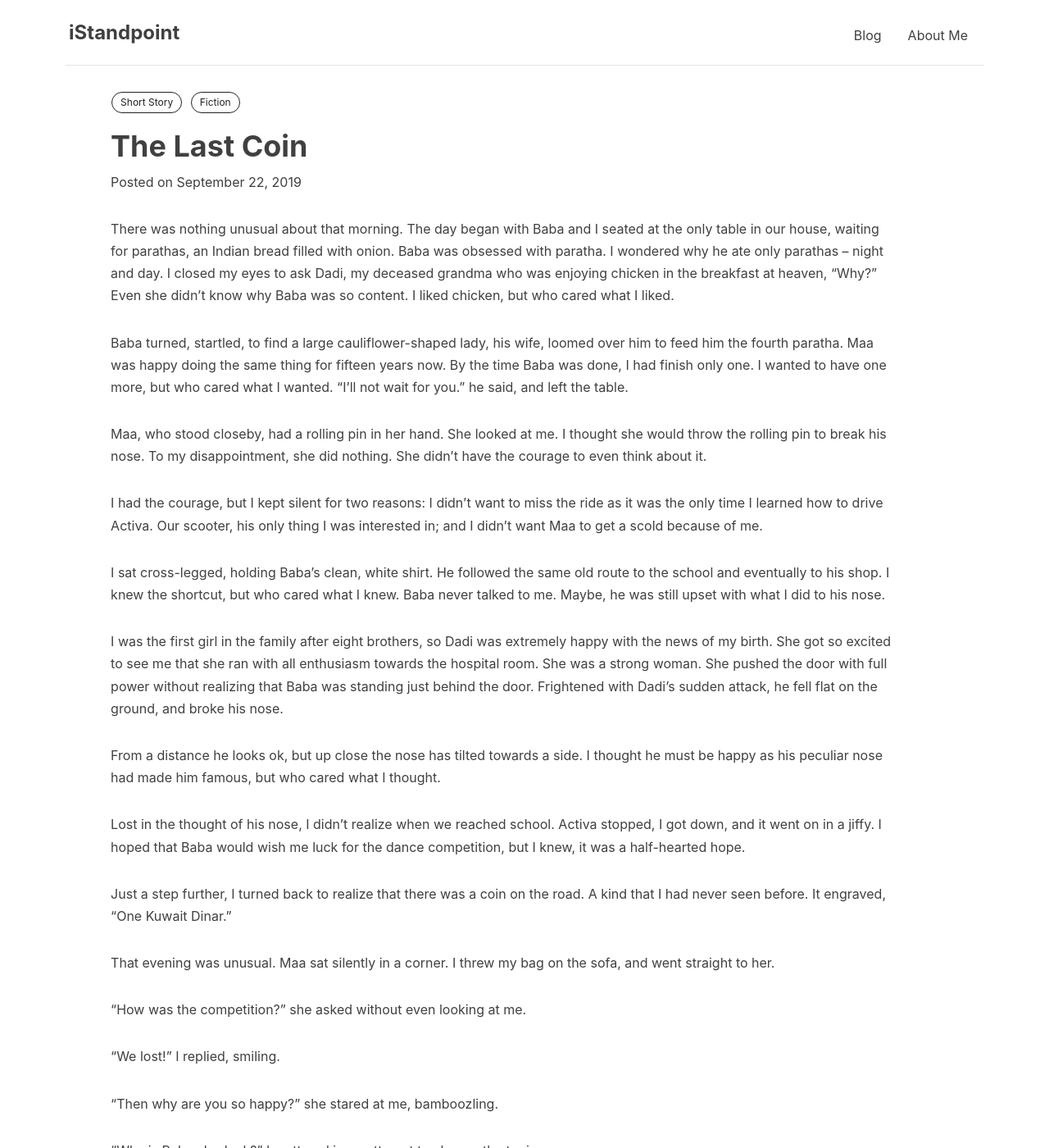
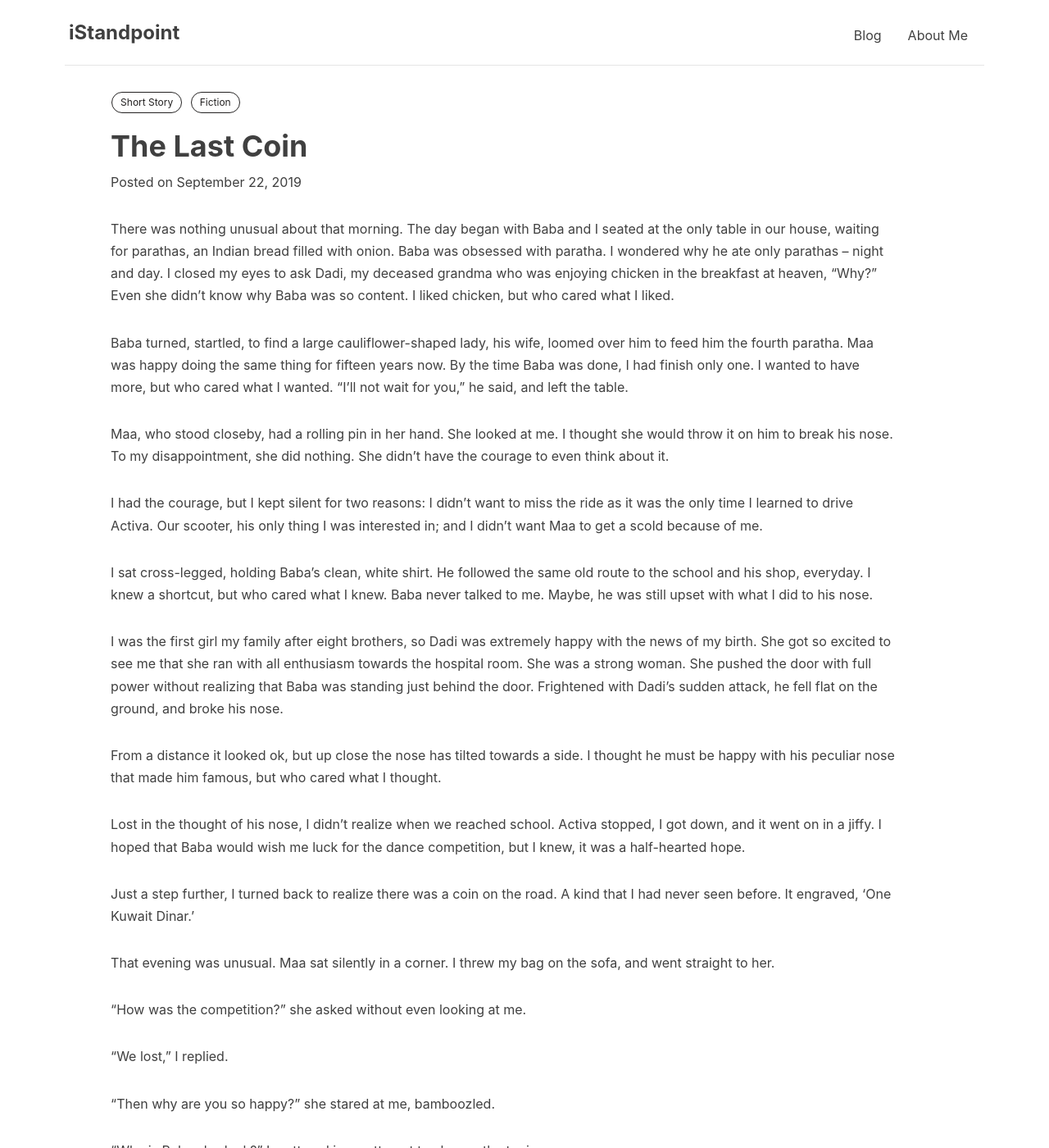
Before and after one commit to gargsaar/singlepage_website_ni, a Jekyll site: the page built from _posts/2019-09-22-the-last-coin.markdown, in a window 1280 px wide and 1400 px high. Shown: the whole window at 82% size. Built offline with Jekyll 4.4.1, drawn with Linux system fonts in a browser that asks for light colours; nearby versions of some CDN libraries; comment, search, counter and statistics services are not loaded; some of the changed text lies outside the part shown.

Commit message:
Update 2019-09-22-the-last-coin.markdown

```diff
--- a/_posts/2019-09-22-the-last-coin.markdown
+++ b/_posts/2019-09-22-the-last-coin.markdown
@@ -10,33 +10,33 @@
 ---
 There was nothing unusual about that morning. The day began with Baba and I seated at the only table in our house, waiting for parathas, an Indian bread filled with onion. Baba was obsessed with paratha. I wondered why he ate only parathas –  night and day. I closed my eyes to ask Dadi, my deceased grandma who was enjoying chicken in the breakfast at heaven, "Why?" Even she didn’t know why Baba was so content. I liked chicken, but who cared what I liked.
 
-Baba turned, startled, to find a large cauliflower-shaped lady, his wife, loomed over him to feed him the fourth paratha. Maa was happy doing the same thing for fifteen years now. By the time Baba was done, I had finish only one. I wanted to have one more, but who cared what I wanted. "I'll not wait for you." he said, and left the table.
+Baba turned, startled, to find a large cauliflower-shaped lady, his wife, loomed over him to feed him the fourth paratha. Maa was happy doing the same thing for fifteen years now. By the time Baba was done, I had finish only one. I wanted to have more, but who cared what I wanted. "I'll not wait for you," he said, and left the table.
 
-Maa, who stood closeby, had a rolling pin in her hand. She looked at me. I thought she would throw the rolling pin to break his nose. To my disappointment, she did nothing. She didn’t have the courage to even think about it.
+Maa, who stood closeby, had a rolling pin in her hand. She looked at me. I thought she would throw it on him to break his nose. To my disappointment, she did nothing. She didn’t have the courage to even think about it.
 
-I had the courage, but I kept silent for two reasons: I didn’t want to miss the ride as it was the only time I learned how to drive Activa. Our scooter, his only thing I was interested in; and I didn’t want Maa to get a scold because of me.
+I had the courage, but I kept silent for two reasons: I didn’t want to miss the ride as it was the only time I learned to drive Activa. Our scooter, his only thing I was interested in; and I didn’t want Maa to get a scold because of me.
 
-I sat cross-legged, holding Baba's clean, white shirt. He followed the same old route to the school and eventually to his shop. I knew the shortcut, but who cared what I knew. Baba never talked to me. Maybe, he was still upset with what I did to his nose.
+I sat cross-legged, holding Baba's clean, white shirt. He followed the same old route to the school and his shop, everyday. I knew a shortcut, but who cared what I knew. Baba never talked to me. Maybe, he was still upset with what I did to his nose.
 
-I was the first girl in the family after eight brothers, so Dadi was extremely happy with the news of my birth. She got so excited to see me that she ran with all enthusiasm towards the hospital room. She was a strong woman. She pushed the door with full power without realizing that Baba was standing just behind the door. Frightened with Dadi's sudden attack, he fell flat on the ground, and broke his nose.
+I was the first girl my family after eight brothers, so Dadi was extremely happy with the news of my birth. She got so excited to see me that she ran with all enthusiasm towards the hospital room. She was a strong woman. She pushed the door with full power without realizing that Baba was standing just behind the door. Frightened with Dadi's sudden attack, he fell flat on the ground, and broke his nose.
 
-From a distance he looks ok, but up close the nose has tilted towards a side. I thought he must be happy as his peculiar nose had made him famous, but who cared  what I thought.
+From a distance it looked ok, but up close the nose has tilted towards a side. I thought he must be happy with his peculiar nose that made him famous, but who cared what I thought.
 
 Lost in the thought of his nose, I didn’t realize when we reached school. Activa stopped, I got down, and it went on in a jiffy. I hoped that Baba would wish me luck for the dance competition, but I knew, it was a half-hearted hope.
 
-Just a step further, I turned back to realize that there was a coin on the road. A kind that I had never seen before. It engraved, "One Kuwait Dinar."
+Just a step further, I turned back to realize there was a coin on the road. A kind that I had never seen before. It engraved, 'One Kuwait Dinar.'
 
 That evening was unusual. Maa sat silently in a corner. I threw my bag on the sofa, and went straight to her.
 
 "How was the competition?" she asked without even looking at me.
 
-"We lost!" I replied, smiling.
+"We lost," I replied.
 
-"Then why are you so happy?" she stared at me, bamboozling.
+"Then why are you so happy?" she stared at me, bamboozled.
 
 "Why is Baba sherlock?" I muttered in an attempt to change the topic.
 
-"Only God knows why he has come so early today and what is he searching."
+"Only God knows: why he has come so early and what he is searching."
 
 Baba had unsettled the house. She tried to inquire a couple of times, but all in vain.
 
@@ -44,7 +44,7 @@
 
 "Nothing."
 
-She knew the answer won’t come easily, so she tried for the fourth time.
+She knew the answer won’t come easily, so she tried again.
 
 "A coin," he replied, in hope for a help.
 
@@ -60,9 +60,9 @@
 
 I couldn’t believe it was his. For a person who had never stepped out of Meerut, a small city in north India, how did he get the coin? And, why was the coin so special?
 
-I was eager to find the answer. I knew if I ask him, I would get only one thing - a slap. So I tried reaching Dadi. We couldn’t connect. Maybe, she was busy holidaying on a beach, hence, not reachable.
+I was eager to find the answer. I knew if I had asked him, I would get only one thing - a slap. So I tried reaching Dadi. We couldn’t connect. Maybe, she was busy holidaying on a beach, hence, not reachable.
 
-I was in seventh heaven. Finally, the time had come to take revenge. I wanted vengeance for all the sacrifies I had to make because of him, including the parathas I couldn’t eat. I was certain that I would never give that coin, even if Dadi pleads.
+I was in seventh heaven. Finally, the time had come to take revenge. I wanted vengeance for all the sacrifies I had to make because of him, including the parathas I couldn’t eat. I was certain that I would never give him the coin, even if Dadi pleads.
 
 His search became fervent. He yelled at Maa, for the fifth time. She never said anything to him. Her strength was her weakness. But this time, she lost the strength to be patient anymore.
 
@@ -72,8 +72,7 @@
 
 The anger inside me burst into a fury. I screamed on his face. He didn't give a damn and walked away. I felt miserable as if someone  just spit on me.
 
-For the first time in my life I had something I never wanted to give to anybody, not even Dadi. I couldn’t understand how a coin can be more dearer to him than his daughter. I couldn’t understand the reason for his animus disposition towards me. Why he hated me so much?
-The thing that I understand was -  I hate him too.
+For the first time in my life I had something I never wanted to give to anybody, not even Dadi. I couldn’t understand how a coin can be more dearer to him than his daughter. I couldn’t understand the reason for his animus disposition towards us. The thing that I understood was -  I hated him too.
 
 The night got dark, but I was still awake. Suddenly, the door of my room opened. I expected Maa, but it was him.
 
@@ -83,18 +82,20 @@
 
 “I know how it feels when you don't know from where you will get your meal when have not eaten for three days. Your grandpa gave this coin to me on his deathbed in a hope to revive our fortune.” A smile emerged on his face as he remembered his father.
 
-He continued, “I was just 16. I began my work at eight in the morning and went on until nine in the evening, for 20 years now to feed you, give you clothe and shelter. In the strugle of life I forgot to give love.”
+He continued, “I was just 16. I began my work at eight in the morning and went on until nine in the evening, for 20 years now to give you food, clothe and shelter. But now I realize that in the strugle of life - I forgot to give you love.”
 
 He eyes were wet.
 
-He came closer, and said, "One is auspicious as it lay the beginning, and Kuwaiti dinar is the richest currency in the world, so this coin is very special. Your grandpa believed it will change things, and so do I. This is the only thing I have of my father, but now I am giving it to you.”
+He came closer and said, "One is auspicious as it lay the beginning, and Kuwaiti dinar is the richest currency in the world, so this coin is very special. Your grandpa believed it will change things and so do I. This is the only thing I have of my father, but now I am giving it to you.”
 
 He placed the coin on my palm, and closed the fingers.
 
 "I hope it will change things between us. Let's embark a new begining. Take care my love." he said and left the room.
 
-I collapsed into my bed, sobbing, thinking...I was so wrong that who cared, but he did.
+I collapsed into my bed, sobbing, thinking...I was so wrong.
 
-An unanticipated tear rolled down my eye. Love is a feeling that has no standard language, and every person has its own way of reflection. That moment, I felt the love. For a moment, I wanted to hug him.
+An unanticipated tear rolled down my eye. Love is a feeling that has no standard language and every person has its own way of reflection. That moment, I felt the love. For a moment, I wanted to hug him.
 
-Sooner when the emotional impulse receded, the past tried to became the present and itched the agonies of his deeds. But I had the option to forgive the evil to accept the good. And I preferred to change.
+Sooner when the emotional impulse receded, the past tried to became the present and itched the agonies of his deeds. But I had the option to forgive the evil to accept the good. And I preferred to forgive.
+
+"I was wrong. He cares." I thought, and slept the best sleep of my life.
```
